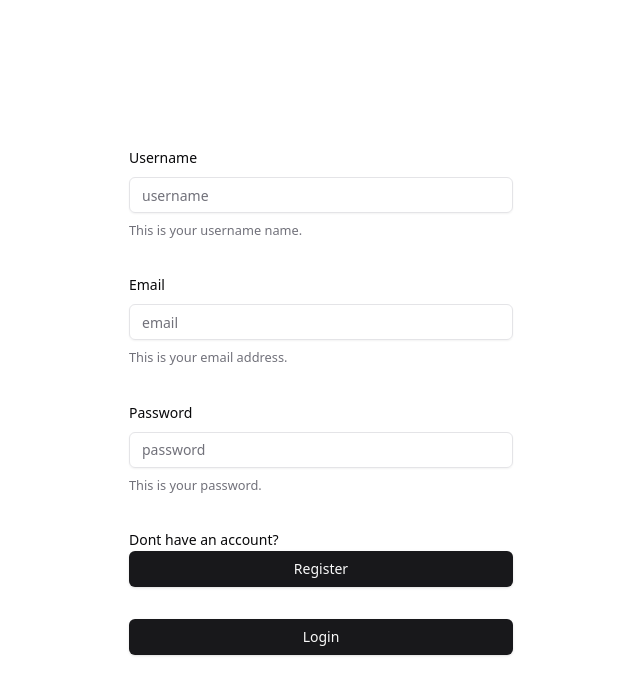
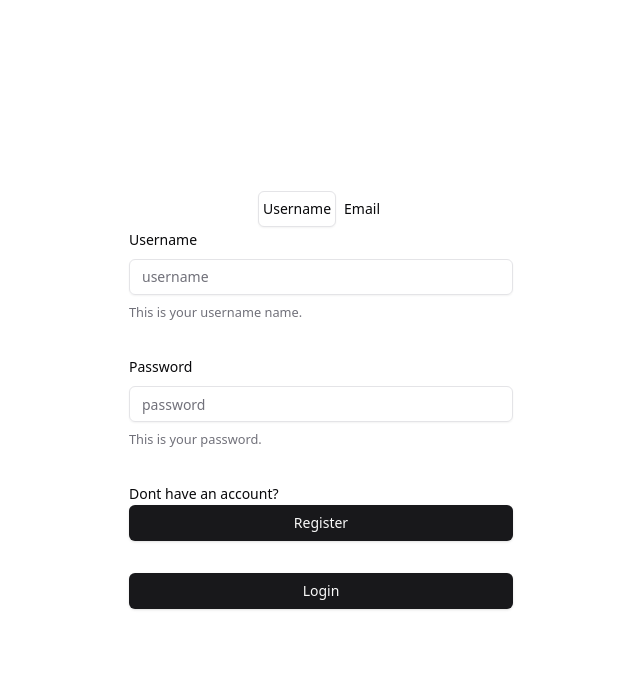
Before and after one commit to shoshta73/homehub, a React (Vite) app in the folder frontend/: page /login in a window 1280 px wide. Shown: the top 694 px of the page, without its empty margins (319-959 px from the left). Built offline with nearby package versions, Linux system fonts and the light colour scheme.

Commit message:
feat(frontend): paginate login view

```diff
--- a/frontend/src/views/LoginView.tsx
+++ b/frontend/src/views/LoginView.tsx
@@ -7,27 +7,59 @@ import { Button } from "@/components/ui/button";
 import { Form, FormControl, FormDescription, FormField, FormItem, FormLabel, FormMessage } from "@/components/ui/form";
 import { Input } from "@/components/ui/input";
 import { useNavigate } from "react-router-dom";
+import { useState } from "react";
+import { Pagination, PaginationContent, PaginationItem, PaginationLink } from "@/components/ui/pagination";
 
-const loginSchema = z.object({
-  username: z.string().max(50).optional(),
-  email: z.string().email().optional(),
+const usernameSchema = z.object({
+  username: z.string().max(50),
+  password: z.string().min(8),
+});
+
+const emailSchema = z.object({
+  email: z.string().email(),
   password: z.string().min(8),
 });
 
 function RegisterView() {
+  const [method, setMethod] = useState<"username" | "email">("username");
+
   const navigate = useNavigate();
 
-  const form = useForm<z.infer<typeof loginSchema>>({
-    resolver: zodResolver(loginSchema),
+  const usernameForm = useForm<z.infer<typeof usernameSchema>>({
+    resolver: zodResolver(usernameSchema),
     defaultValues: {
       username: "",
+      password: "",
+    },
+  });
+
+  const emailForm = useForm<z.infer<typeof emailSchema>>({
+    resolver: zodResolver(emailSchema),
+    defaultValues: {
       email: "",
       password: "",
     },
   });
 
-  function onSubmit(values: z.infer<typeof loginSchema>) {
-    fetch(`${import.meta.env.VITE_API_URL ?? ""}/auth/login`, {
+  function emailOnSubmit(values: z.infer<typeof emailSchema>) {
+    fetch(`${import.meta.env.VITE_API_URL ?? ""}/auth/login/email`, {
+      method: "POST",
+      headers: {
+        "Content-Type": "application/json",
+      },
+      body: JSON.stringify(values),
+    })
+      .then((res) => res.text())
+      .then((text) => {
+        if (text == "OK") {
+          navigate("/home");
+        }
+      })
+      .catch((err) => console.error(err));
+  }
+
+  function usernameOnSubmit(values: z.infer<typeof usernameSchema>) {
+    fetch(`${import.meta.env.VITE_API_URL ?? ""}/auth/login/username`, {
       method: "POST",
       headers: {
         "Content-Type": "application/json",
@@ -44,11 +76,35 @@ function RegisterView() {
   }
 
   return (
+    <>
       <div className="flex flex-col flex-grow items-center justify-center">
-      <Form {...form}>
-        <form onSubmit={form.handleSubmit(onSubmit)} className="space-y-8 w-96" data-testid="login-form">
+        <Pagination>
+          <PaginationContent>
+            <PaginationItem>
+              <PaginationLink
+                className="w-fit p-1"
+                onClick={() => setMethod("username")}
+                isActive={method === "username"}
+              >
+                Username
+              </PaginationLink>
+            </PaginationItem>
+            <PaginationItem>
+              <PaginationLink className="w-fit p-1" onClick={() => setMethod("email")} isActive={method === "email"}>
+                Email
+              </PaginationLink>
+            </PaginationItem>
+          </PaginationContent>
+        </Pagination>
+        {method === "username" && (
+          <Form {...usernameForm}>
+            <form
+              onSubmit={usernameForm.handleSubmit(usernameOnSubmit)}
+              className="space-y-8 w-96"
+              data-testid="login-form"
+            >
               <FormField
-            control={form.control}
+                control={usernameForm.control}
                 name="username"
                 render={({ field }) => (
                   <FormItem data-testid="username-field">
@@ -63,22 +119,7 @@ function RegisterView() {
               />
 
               <FormField
-            control={form.control}
-            name="email"
-            render={({ field }) => (
-              <FormItem data-testid="email-field">
-                <FormLabel data-testid="email-label">Email</FormLabel>
-                <FormControl>
-                  <Input placeholder="email" {...field} data-testid="email-input" />
-                </FormControl>
-                <FormDescription data-testid="email-description">This is your email address.</FormDescription>
-                <FormMessage />
-              </FormItem>
-            )}
-          />
-
-          <FormField
-            control={form.control}
+                control={usernameForm.control}
                 name="password"
                 render={({ field }) => (
                   <FormItem data-testid="password-field">
@@ -109,7 +150,60 @@ function RegisterView() {
               </Button>
             </form>
           </Form>
+        )}
+        {method === "email" && (
+          <Form {...emailForm}>
+            <form onSubmit={emailForm.handleSubmit(emailOnSubmit)} className="space-y-8 w-96" data-testid="login-form">
+              <FormField
+                control={emailForm.control}
+                name="email"
+                render={({ field }) => (
+                  <FormItem data-testid="email-field">
+                    <FormLabel data-testid="email-label">Email</FormLabel>
+                    <FormControl>
+                      <Input placeholder="email" {...field} data-testid="email-input" />
+                    </FormControl>
+                    <FormDescription data-testid="email-description">This is your email address.</FormDescription>
+                    <FormMessage />
+                  </FormItem>
+                )}
+              />
+
+              <FormField
+                control={emailForm.control}
+                name="password"
+                render={({ field }) => (
+                  <FormItem data-testid="password-field">
+                    <FormLabel data-testid="password-label">Password</FormLabel>
+                    <FormControl>
+                      <Input type="password" placeholder="password" {...field} data-testid="password-input" />
+                    </FormControl>
+                    <FormDescription data-testid="password-description">This is your password.</FormDescription>
+                    <FormMessage />
+                  </FormItem>
+                )}
+              />
+
+              <div>
+                <Label>Dont have an account?</Label>
+                <Button
+                  type="button"
+                  className="w-full"
+                  onClick={() => navigate("/register")}
+                  data-testid="register-button"
+                >
+                  Register
+                </Button>
               </div>
+
+              <Button type="submit" className="w-full" data-testid="submit-button">
+                Login
+              </Button>
+            </form>
+          </Form>
+        )}
+      </div>
+    </>
   );
 }
 
```
Lines whose indentation alone changed are shown as unchanged.
